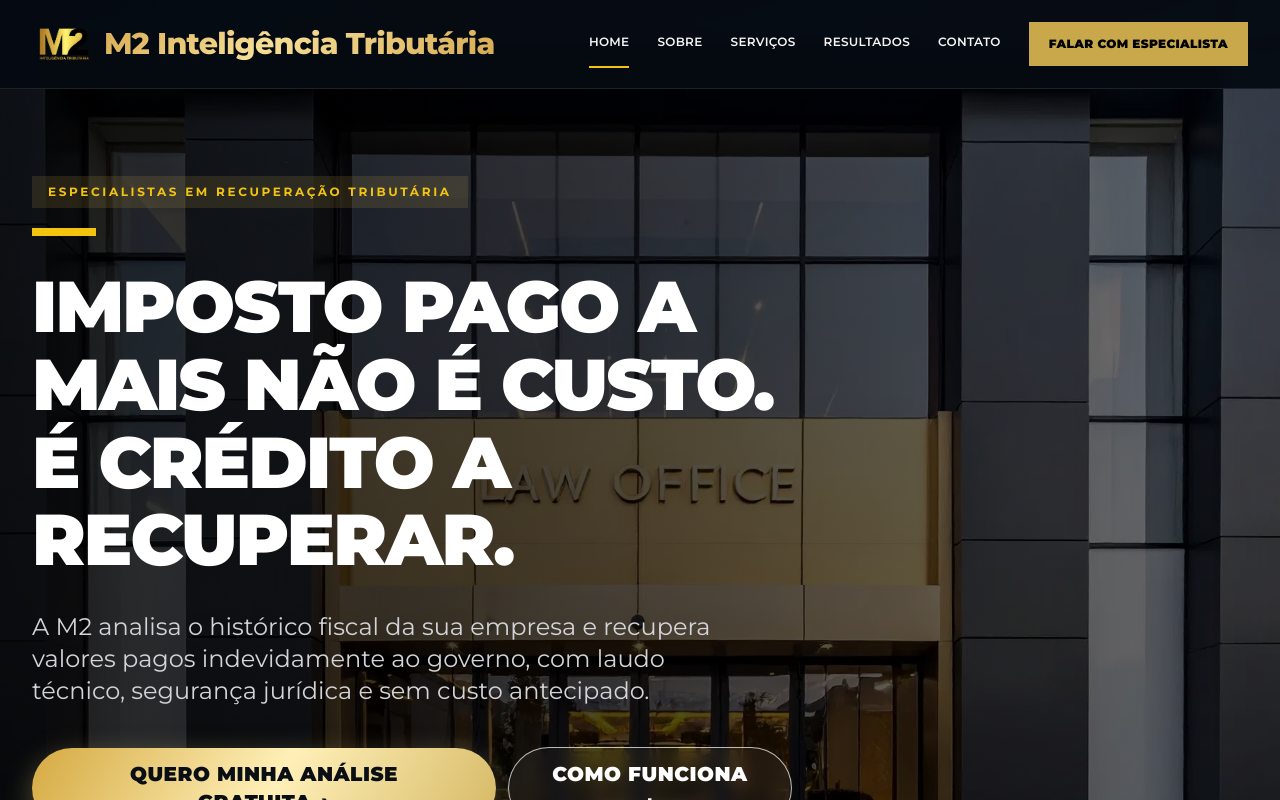
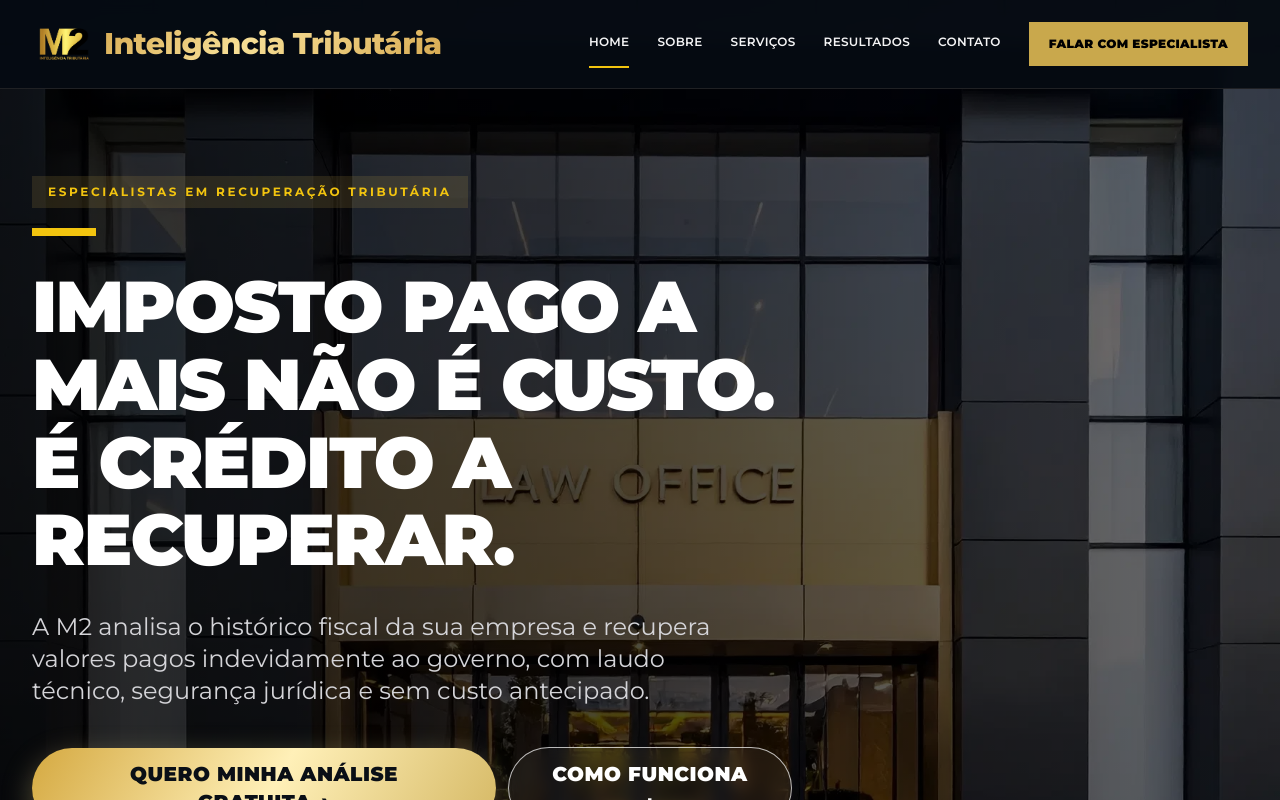
Before and after one commit to evituu/m2-inteligencia-tributaria, a Next.js app: page / in a window 1280 px wide. Shown: the top 800 px of the page. Built offline with nearby package versions, Linux system fonts and the light colour scheme.

Commit message:
Remove M2 do texto do header

```diff
--- a/components/layout/navigation-menu.tsx
+++ b/components/layout/navigation-menu.tsx
@@ -50,7 +50,7 @@ export function NavigationMenu() {
             className="h-12 w-12 shrink-0 object-contain md:h-16 md:w-16"
             priority
           />
-          <GoldText>M2 Inteligência Tributária</GoldText>
+          <GoldText>Inteligência Tributária</GoldText>
         </Link>
 
         <div className="hidden items-center gap-7 lg:flex">
```
